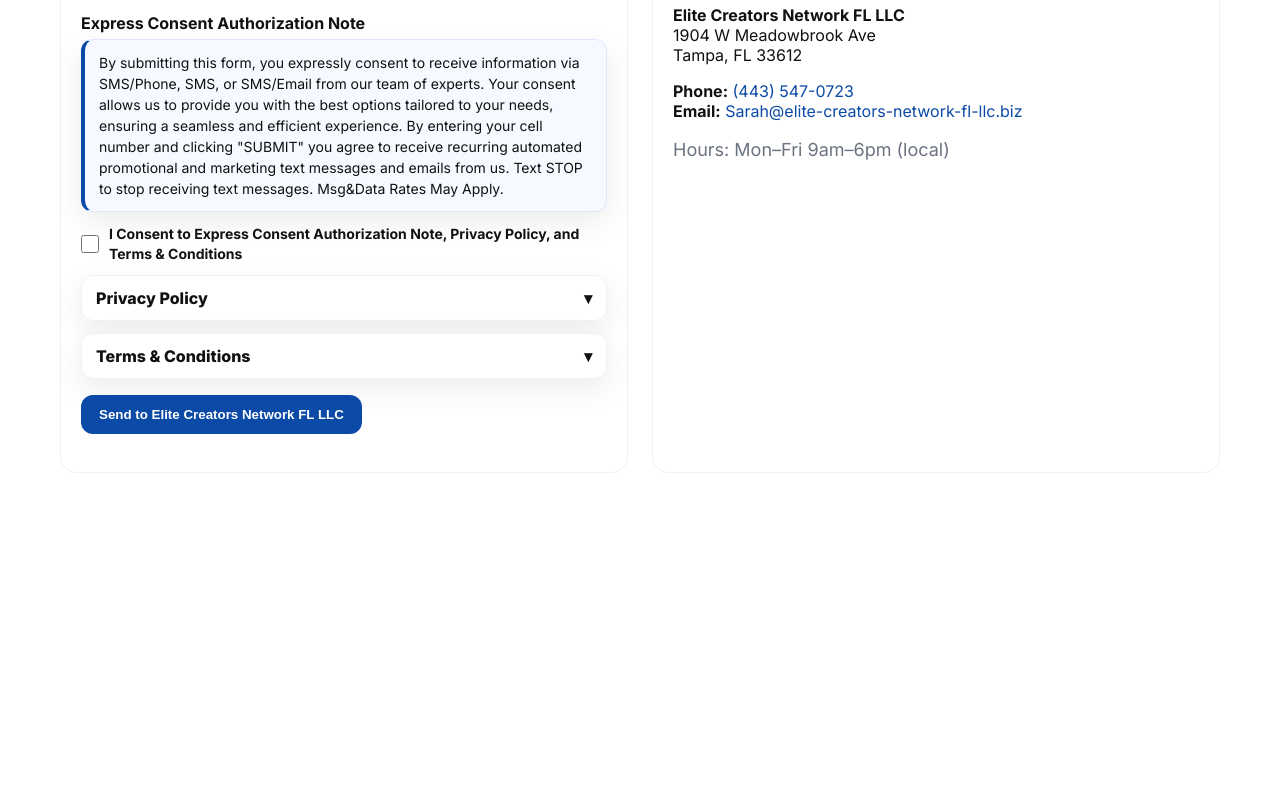
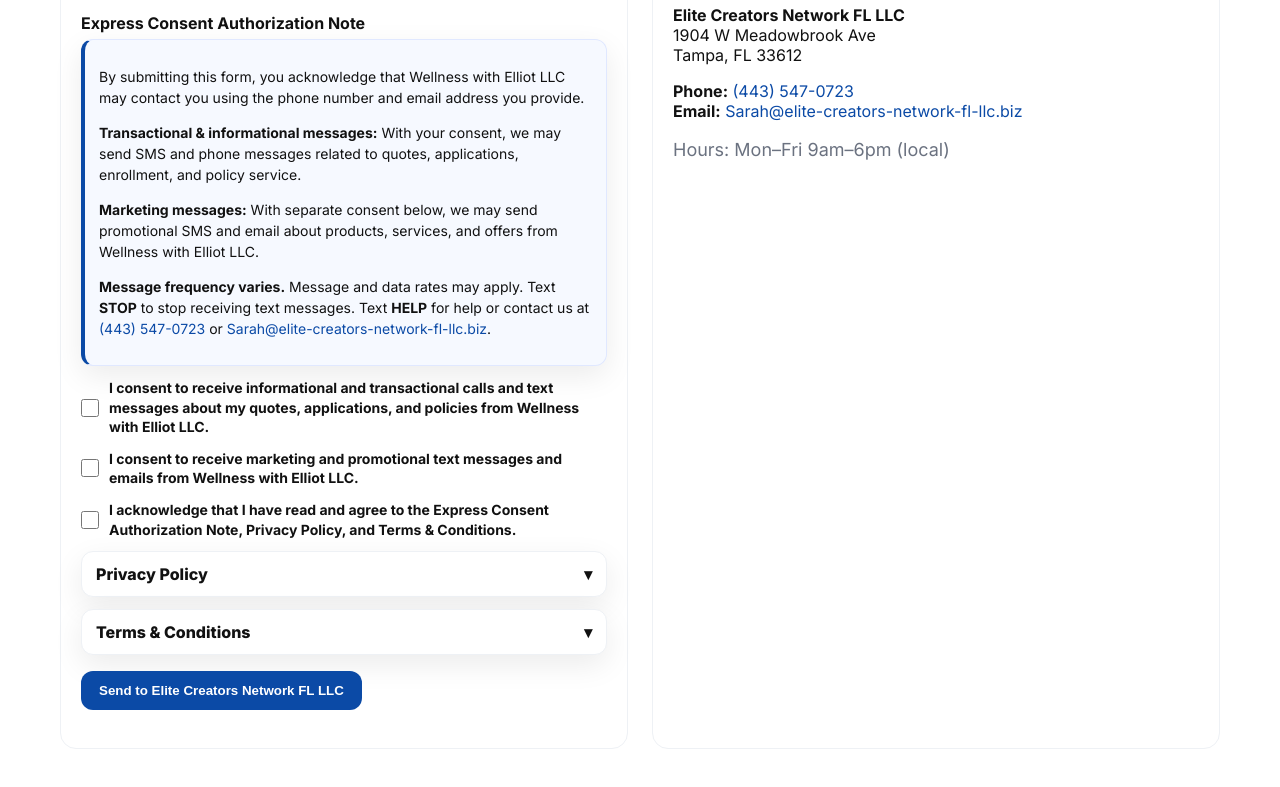
Before and after one commit to still62bronzes/elite-creators-network-fl-llc.biz, a plain HTML site: page index.html in a window 1280 px wide. Shown: the part 4001-4788 px from the top of the page. Before the commit the page ends 4642 px from the top, so only its background shows below. Drawn offline with Linux system fonts and the light colour scheme.

Commit message:
Update to express consent index.html

```diff
--- a/index.html
+++ b/index.html
@@ -486,17 +486,80 @@
             <textarea id="message" name="message" rows="5" placeholder="Tell us about your needs…"></textarea>
           </div>
 
-          <!-- Express Consent Authorization (required) -->
-          <div class="legal-sections" style="margin-top:16px">
-            <h4>Express Consent Authorization Note</h4>
-            <div id="express-consent-note" class="consent-card">
-              By submitting this form, you expressly consent to receive information via SMS/Phone, SMS, or SMS/Email from our team of experts. Your consent allows us to provide you with the best options tailored to your needs, ensuring a seamless and efficient experience. By entering your cell number and clicking "SUBMIT" you agree to receive recurring automated promotional and marketing text messages and emails from us. Text STOP to stop receiving text messages. Msg&Data Rates May Apply.
-            </div>
-            <div class="consent-line">
-            <input type="checkbox" id="consent" name="consent" required aria-describedby="express-consent-note">
-            <label for="consent"><b>I Consent to Express Consent Authorization Note, Privacy Policy, and Terms & Conditions</b></label>
-            </div>
+<!-- Express Consent Authorization -->
+<div class="legal-sections" style="margin-top:16px">
+  <h4>Express Consent Authorization Note</h4>
+  <div id="express-consent-note" class="consent-card">
+    <p>
+      By submitting this form, you acknowledge that Wellness with Elliot LLC may contact you
+      using the phone number and email address you provide.
+    </p>
+    <p>
+      <strong>Transactional &amp; informational messages:</strong> With your consent, we may send
+      SMS and phone messages related to quotes, applications, enrollment, and policy service.
+    </p>
+    <p>
+      <strong>Marketing messages:</strong> With separate consent below, we may send promotional
+      SMS and email about products, services, and offers from Wellness with Elliot LLC.
+    </p>
+    <p>
+      <strong>Message frequency varies.</strong> Message and data rates may apply.
+      Text <strong>STOP</strong> to stop receiving text messages.
+      Text <strong>HELP</strong> for help or contact us at
+      <a href="tel:(443) 547-0723">(443) 547-0723</a> or
+      <a href="mailto:Sarah@elite-creators-network-fl-llc.biz">Sarah@elite-creators-network-fl-llc.biz</a>.
+    </p>
+  </div>
 
+  <!-- Separate opt-in checkboxes -->
+  <div class="consent-line">
+    <input
+      type="checkbox"
+      id="consent-transactional"
+      name="consent_transactional"
+      required
+      aria-describedby="express-consent-note"
+    >
+    <label for="consent-transactional">
+      <strong>
+        I consent to receive informational and transactional calls and text messages
+        about my quotes, applications, and policies from Wellness with Elliot LLC.
+      </strong>
+    </label>
+  </div>
+
+  <div class="consent-line">
+    <input
+      type="checkbox"
+      id="consent-marketing"
+      name="consent_marketing"
+      required
+      aria-describedby="express-consent-note"
+    >
+    <label for="consent-marketing">
+      <strong>
+        I consent to receive marketing and promotional text messages and emails
+        from Wellness with Elliot LLC.
+      </strong>
+    </label>
+  </div>
+
+  <!-- Legal acceptance -->
+  <div class="consent-line">
+    <input
+      type="checkbox"
+      id="consent-terms"
+      name="consent_terms"
+      required
+      aria-describedby="privacy-policy-copy terms-conditions-copy"
+    >
+    <label for="consent-terms">
+      <strong>
+        I acknowledge that I have read and agree to the Express Consent Authorization Note,
+        Privacy Policy, and Terms &amp; Conditions.
+      </strong>
+    </label>
+  </div>
             <!-- Privacy Policy dropdown -->
             <details class="disclosure" id="privacy-policy">
               <summary>Privacy Policy</summary>
```
